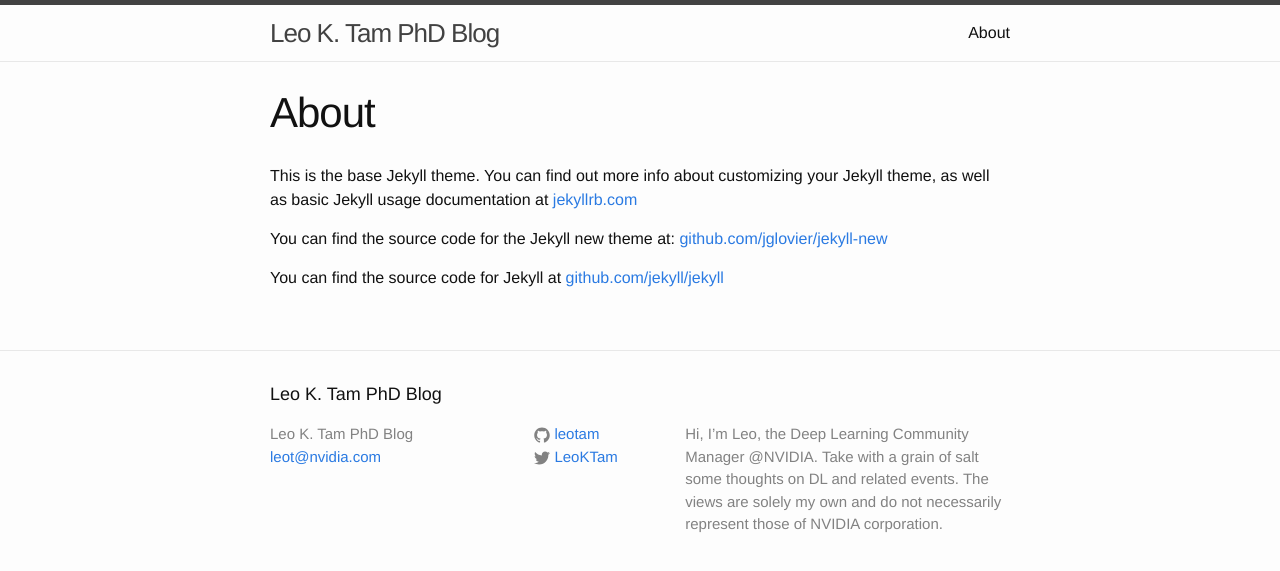
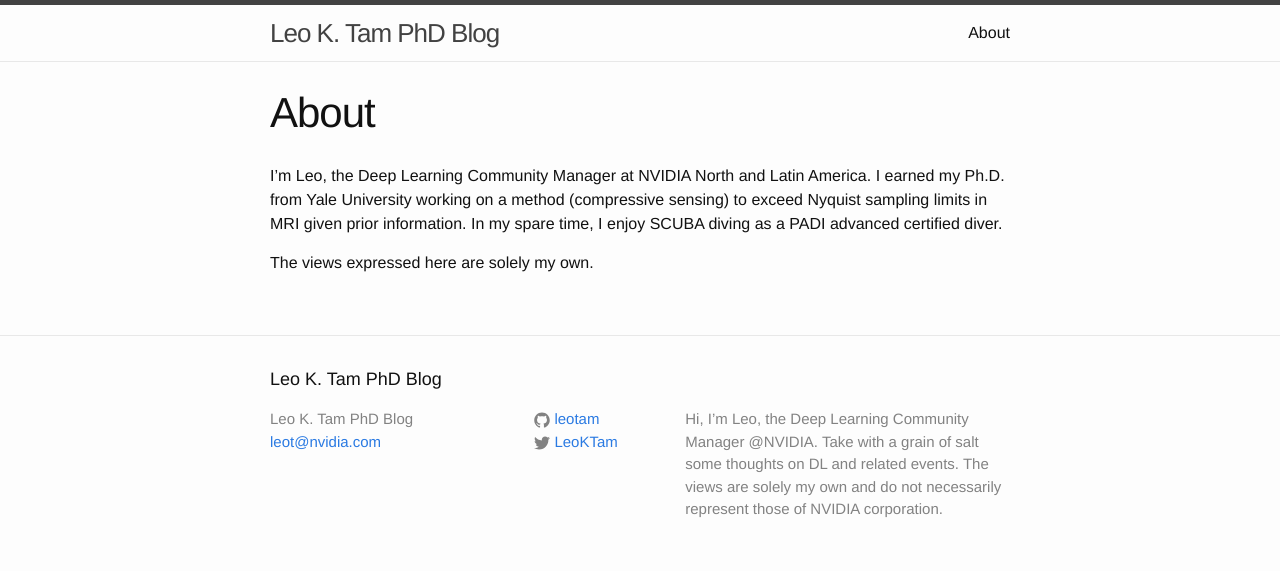
Before and after one commit to leotam/leotam.github.io, a Jekyll site: the page built from about.md, in a window 1280 px wide. Shown: the top 571 px of the page. Built offline with Jekyll 4.4.1, drawn with Linux system fonts in a browser that asks for light colours.

Commit message:
about edit

```diff
--- a/about.md
+++ b/about.md
@@ -4,8 +4,6 @@ title: About
 permalink: /about/
 ---
 
-This is the base Jekyll theme. You can find out more info about customizing your Jekyll theme, as well as basic Jekyll usage documentation at [jekyllrb.com](http://jekyllrb.com/)
+I'm Leo, the Deep Learning Community Manager at NVIDIA North and Latin America.  I earned my Ph.D. from Yale University working on a method (compressive sensing) to exceed Nyquist sampling limits in MRI given prior information.  In my spare time, I enjoy SCUBA diving as a PADI advanced certified diver.
 
-You can find the source code for the Jekyll new theme at: [github.com/jglovier/jekyll-new](https://github.com/jglovier/jekyll-new)
-
-You can find the source code for Jekyll at [github.com/jekyll/jekyll](https://github.com/jekyll/jekyll)
+The views expressed here are solely my own.
```
